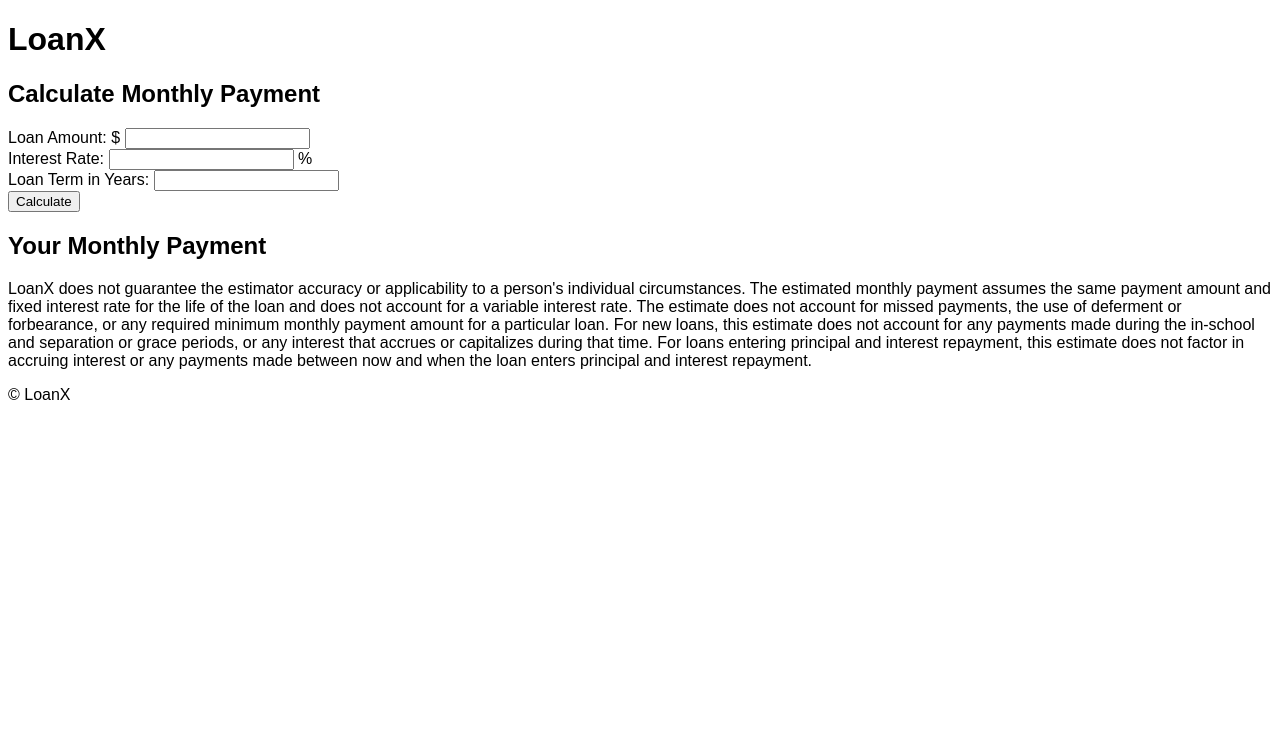
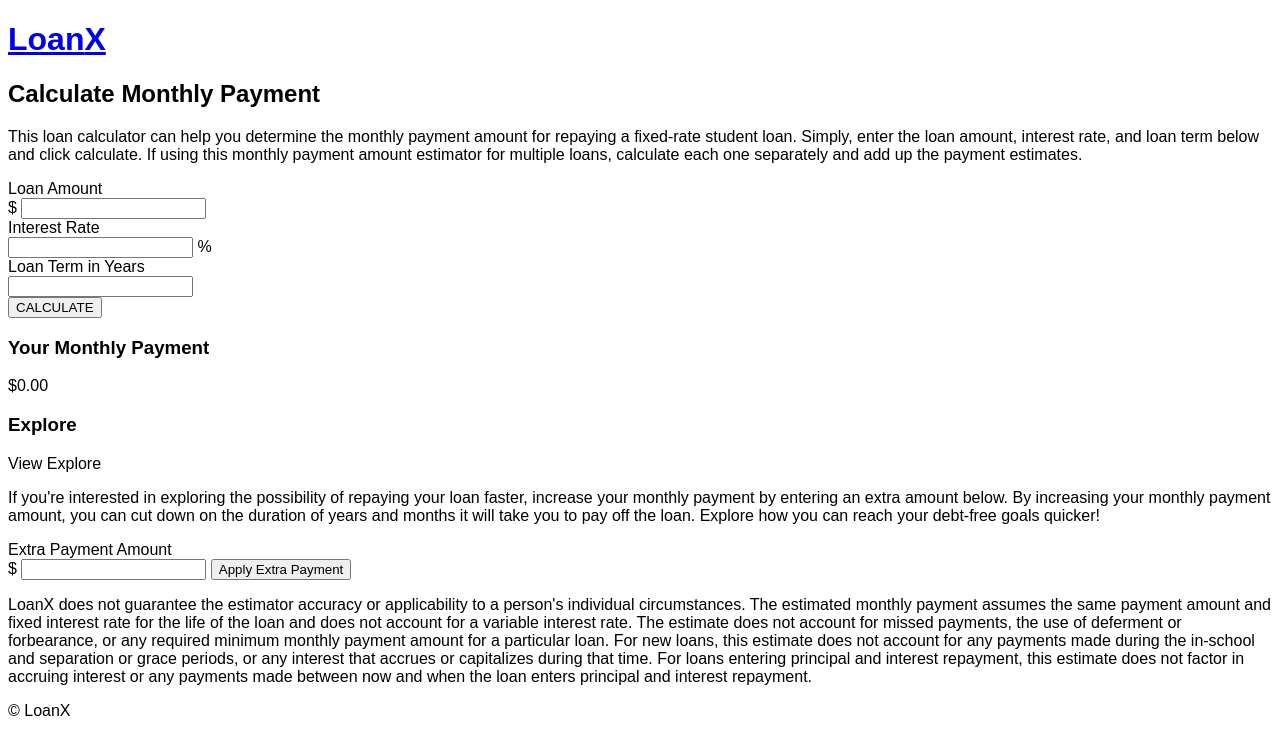
Before and after one commit to t-mcneal/loanx, a Flask app: page / in a window 1280 px wide. Shown: the top 755 px of the page. Run offline with Flask 2, Linux system fonts and the light colour scheme.

Commit message:
Edit layout and add instructions for user

```diff
--- a/templates/index.html
+++ b/templates/index.html
@@ -2,57 +2,105 @@
 <html lang="en">
 <head>
     <meta charset="UTF-8">
+    <meta name="viewport" content="width=device-width, initial-scale=1.0">
     <title>LoanX</title>
+    <link rel="preconnect" href="https://fonts.gstatic.com">
+    <link
+        href="https://fonts.googleapis.com/css2?family=Roboto:ital,wght@0,400;0,500;0,700;0,900;1,400;1,700&display=swap"
+        rel="stylesheet">
     <link rel="stylesheet" href="{{ url_for('static', filename='css/index.css') }}">
 </head>
 <body>
     <header>
-        <h1>LoanX</h1>
+        <h1><a href="{{ url_for('home') }}">Loan<span id="xLetter">X</span></a></h1>
     </header>
 
     <main>
         <section>
-            <h2>Calculate Monthly Payment</h2>
+            <h2 id="calcHeader">Calculate Monthly Payment</h2>
 
+            <p class="overview">This loan calculator can help you determine the monthly payment amount for
+                repaying a fixed-rate student loan. Simply, enter the loan amount, interest rate, and
+                loan term below and click calculate. If using this monthly payment amount estimator for
+                multiple loans, calculate each one separately and add up the payment estimates.
+            </p>
+
+            <div id="calcBox">
+                <div class="flex-container">
+                    <div class="flex-item-left" id="formDiv">
                         <form id="studentLoanCalcForm" method="POST">
-                <label for="txtLoanAmount">Loan Amount: </label>
-                <span class="sign" id="dollarSign">$</span>
-                <input type="text" id="txtLoanAmount" name="loanAmount">
+                            <label for="txtLoanAmount">Loan Amount</label><br>
+                            <span class="input-wrapper">
+                                <span class="sign dollarSign">$</span>
+                                <input type="text" class="number" id="txtLoanAmount" name="loanAmount">
+                            </span>
                             <br>
-                <label for="txtInterestRate">Interest Rate: </label>
-                <input type="text" id="txtInterestRate" name="interestRate">
+                            <label for="txtInterestRate">Interest Rate</label><br>
+                            <span class="input-wrapper">
+                                <input type="text" class="number" id="txtInterestRate" name="interestRate">
                                 <span class="sign" id="percentSign">%</span>
+                            </span>
                             <br>
-                <label for="txtYearsToRepay">Loan Term in Years: </label>
-                <input type="text" id="txtYearsToRepay" name="yearsToRepay">
+                            <label for="txtYearsToRepay">Loan Term in Years</label><br>
+                            <span class="input-wrapper">
+                                <input type="text" class="number" id="txtYearsToRepay" name="yearsToRepay">
+                            </span>
                             <br>
-                <button id="btnCalculate">Calculate</button>
+                            <button type="button" id="btnCalculate">CALCULATE</button>
                         </form>
+                    </div> <!--formDiv ends here-->
+
+                    <div class="flex-item-right" id="paymentDiv">
+                        <h3>Your Monthly Payment</h3>
+
+                        <p id="monthlyPayment">$0.00</p>
+
+                        <div id="scheduleViewButton">
+                        </div> <!--scheduleViewButton div ends here-->
+                    </div> <!--paymentDiv div ends here-->
+                </div> <!--flex-containter div ends here-->
+            </div> <!--calcBox div ends here-->
         </section>
 
         <section>
-            <div id="paymentDiv">
-                <h2>Your Monthly Payment</h2>
-                <p id="monthlyPayment"></p>
-            </div> <!--paymentDiv div ends here-->
+            <div id="exploreBox">
+                <div id="exploreTop">
+                    <h3 id="exploreHeader">Explore</h2>
 
-            <div id="paymentInfo">
-                <div id="scheduleViewButton">
-                </div> <!--scheduleViewButton ends here-->
+                    <p id="exploreArrow"><i class="arrow up"></i></p>
 
+                    <p id="viewExplore">View Explore</p>
+                </div> <!--exploreTop div ends here-->
+
+                <div id="exploreHidden">
+                    <p class="overview" id="exploreOverview">If you're interested in exploring the possibility of
+                        repaying your loan faster, increase your monthly payment by entering an extra amount below.
+                        By increasing your monthly payment amount, you can cut down on the duration of years and
+                        months it will take you to pay off the loan. Explore how you can reach your debt-free goals
+                        quicker!
+                    </p>
+
+                    <form>
+                        <label for="txtExtraPayment">Extra Payment Amount</label><br>
+                        <span class="input-wrapper">
+                            <span class="sign dollarSign">$</span>
+                            <input type="text" class="number" id="txtExtraPayment" name="extraPayment">
+                        </span>
+                        <button type="button" id="btnExplore" onclick="applyExtraPayment();">Apply Extra Payment</button>
+                    </form>
+                </div> <!--exploreHidden div ends here-->
+            </div> <!--exploreBox div ends here-->
+        </section>
+
+        <section>
             <div id="scheduleTable">
             </div> <!--scheduleTable div ends here-->
-            </div> <!--paymentInfo div ends here-->
         </section>
-
-        <aside id="articleLinks">
-
-        </aside>
     </main>
 
     <footer>
-        <p>LoanX does not guarantee the estimator accuracy or applicability to a person's individual
-            circumstances. The estimated monthly payment assumes the same payment amount and fixed
+        <p id="disclaimer">LoanX does not guarantee the estimator accuracy or applicability to a person's
+            individual circumstances. The estimated monthly payment assumes the same payment amount and fixed
             interest rate for the life of the loan and does not account for a variable interest rate.
             The estimate does not account for missed payments, the use of deferment or forbearance, or
             any required minimum monthly payment amount for a particular loan. For new loans, this
@@ -67,7 +115,7 @@
     </footer>
 
     <script src="https://ajax.googleapis.com/ajax/libs/jquery/3.6.0/jquery.min.js"></script>
-    <script>window.jQuery || document.write('<script src="{{ url_for('static', filename='lib/jquery-3.6.0.js') }}"><\/script>')</script>
+    <script>window.jQuery || document.write('<script src="{{ url_for('static', filename='lib/jquery - 3.6.0.js') }}"><\/script>')</script>
     <script type=text/javascript>$SCRIPT_ROOT = {{ request.script_root|tojson|safe }};</script>
     <script type="text/javascript" src="{{ url_for('static', filename='js/index.js') }}"></script>
 </body>
```
Lines whose indentation alone changed are shown as unchanged.
